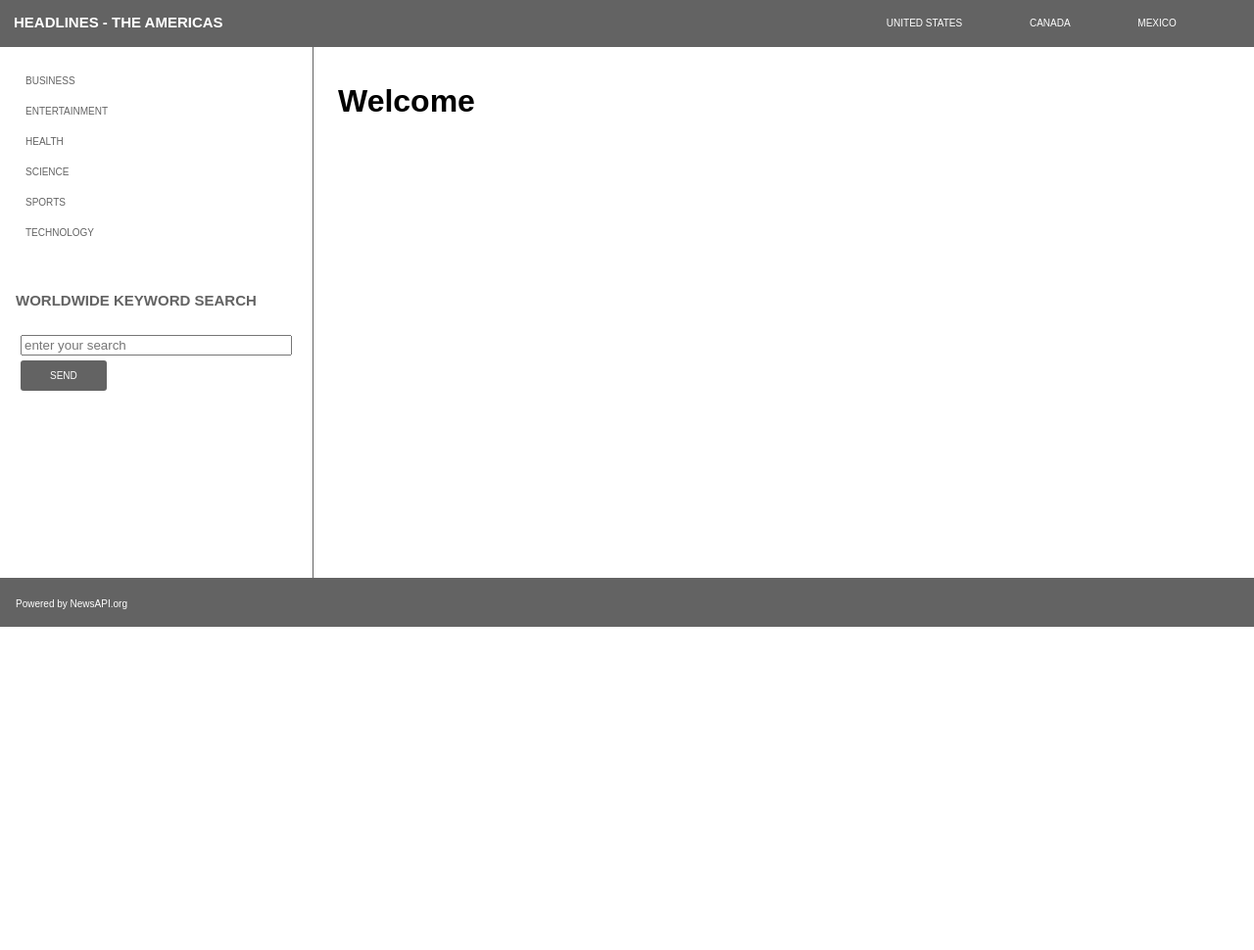
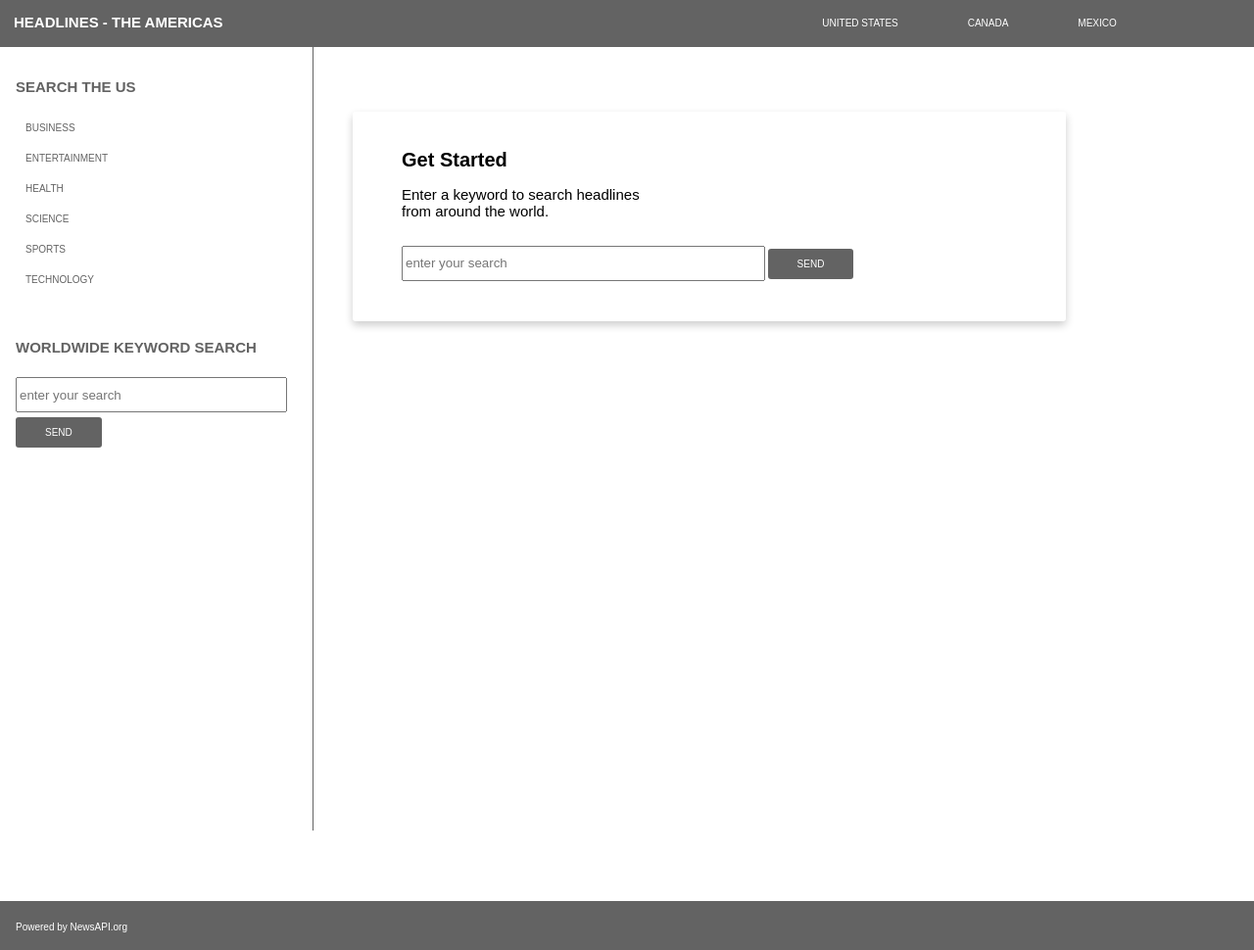
Before and after one commit to ricmershon/ricmershon.github.io, a PHP site: page / in a window 1280 px wide. Shown: the whole page at 98% size. Before the commit the page ends 640 px from the top, so only its background shows below. Run offline with PHP 8.4, Linux system fonts and the light colour scheme.

Commit message:
Help from Arthur to make header and submenu sticky. Also added intro box. Some updates the the MD.

```diff
--- a/news-headlines/css/styles.css
+++ b/news-headlines/css/styles.css
@@ -65,7 +65,7 @@ header {
 
 #sub-menu-item-container {
     padding: 5px;
-    font-size: 8px;
+    font-size: 10px;
     color: white;
     width: 100%;
     display: flex;
@@ -115,11 +115,14 @@ form {
     color: #636363;
 }
 
+
+
 #keyword-box {
     width: 100%;
+    height: 20px;
 }
 
-#submit-button {
+.submit-button {
     margin-top: 5px;
     display: inline-block;
     padding: .75em 2em;
@@ -135,10 +138,34 @@ form {
     font-size: 8px;
 }
 
-#submit-button:hover {
+.submit-button:hover {
     background: lightgray;
     color: #636363;
 }
+
+#welcome-keyword-box {
+    width: 60%;
+    height: 2.7em;
+}
+
+#welcome-container {
+    width: 80%;
+    height: auto;
+    box-shadow: 0 4px 8px 0 rgba(0,0,0,0.2);
+    border-radius: 3px;
+    margin-top: 5px;
+    margin-left: 15px;
+    padding: 25px 50px;
+}
+
+#welcome-container > p {
+    font-size: 10px;
+}
+
+h1 {
+    font-size: 20px;
+}
+
 
 /* One flexbox container to hold all stories */
 
@@ -248,17 +275,17 @@ h2 {
         /* font-size: 15px; */
         color: white;
         margin: 1px;
-        width: 70%;
+        width: 60%;
     }
 
     #header-menu {
         padding: 5px;
         font-size: 10px;
         color: white;
-        width: 25%;
+        width: 35%;
         display: flex;
         text-align: center;
-        justify-content: space-between;
+        justify-content: space-evenly;
     }
 
     .header-menu-item {
@@ -278,6 +305,7 @@ h2 {
         flex-direction: row;
         flex: 1;
         position: relative;
+        min-height: 115vh;
     }
 
     footer {
@@ -301,9 +329,15 @@ h2 {
         max-height: 100vh;
     }
 
-    .sub-menu-item, .keyword-form {
+    .sub-menu-item {
         padding: 1em .5em;
         font-size: 10px;
+        color: #636363;
+    }
+
+    .keyword-form {
+        font-size: 10px;
+        padding-left: 0px;
         color: #636363;
     }
 
@@ -326,14 +360,15 @@ h2 {
         color: #636363;
     }
 
-    #keyword-box {
-        margin-top: 5px;
+    #submenu-keyword-box {
         width: 100%;
+        height: 2.7em;
     }
 
-    #submit-button {
+
+    .submit-button {
         margin-top: 5px;
-        display: inline-block;
+        /* display: inline-block; */
         padding: 1em 3em;
         text-decoration: none;
         border: none;
@@ -346,7 +381,7 @@ h2 {
         font-size: 10px;
     }
 
-    #submit-button:hover {
+    .submit-button:hover {
         background: lightgray;
         color: #636363;
     }
@@ -361,6 +396,24 @@ h2 {
         margin-left: 25px;
     }
 
+    #welcome-keyword-box {
+        width: 60%;
+        height: 2.7em;
+    }
+
+    #welcome-container {
+        width: 80%;
+        height: 25%;
+        box-shadow: 0 4px 8px 0 rgba(0,0,0,0.2);
+        border-radius: 3px;
+        margin-top: 50px;
+        margin-left: 15px;
+        padding: 25px 50px;
+    }
+
+    #welcome-container > p {
+        font-size: 15px;
+    }
     /* A single flexbox for each story */
 
     .story {
--- a/news-headlines/index.html
+++ b/news-headlines/index.html
@@ -55,15 +55,24 @@
                 </div>
                 <h2 id='keyword-search-head'>WORLDWIDE KEYWORD SEARCH</h2>
                 <form class='keyword-form'>
-                    <label for="keyword-box"></label>
-                    <input type="text" name="" value="" id=keyword-box placeholder='enter your search'><br>
-                    <button type="submit" name="button" id='submit-button'>SEND</button>
+                    <label for="submenu-keyword-box"></label>
+                    <input type="text" name="" value="" id=submenu-keyword-box placeholder='enter your search'><br>
+                    <button type="submit" name="button" id='submenu-button' class='submit-button'>SEND</button>
                 </form>
             </div>
 
             <div id="story-container">
 
-                <h1>Welcome</h1>
+                <div id="welcome-container">
+                    <h1>Get Started</h1>
+                    <p>Enter a keyword to search headlines <br> from around the world.</p>
+                    <form class='keyword-form'>
+                        <label for="welcome-keyword-box"></label>
+                        <input type="text" name="" value="" id='welcome-keyword-box' placeholder='enter your search'>
+                        <button type="submit" name="button" id='welcome-button' class='submit-button'>SEND</button>
+                    </form>
+
+                </div>
                 <!-- Stories get inserted here -->
             </div>
 
--- a/news-headlines/js/app.js
+++ b/news-headlines/js/app.js
@@ -113,8 +113,12 @@ $(() => {
     $('.sub-menu-item').click(() => {
         getHeadlinesData('us', $(event.currentTarget).attr('id'))
     })
-    $('#submit-button').click(() => {
+    $('#submenu-button').click(() => {
         event.preventDefault();
-        getKeywordsData($('#keyword-box[type="text"]').val())
+        getKeywordsData($('#submenu-keyword-box[type="text"]').val())
+    })
+    $('#welcome-button').click(() => {
+        event.preventDefault();
+        getKeywordsData($('#welcome-keyword-box[type="text"]').val())
     })
 })
```
Also changed, not shown: news-headlines/README.md.
